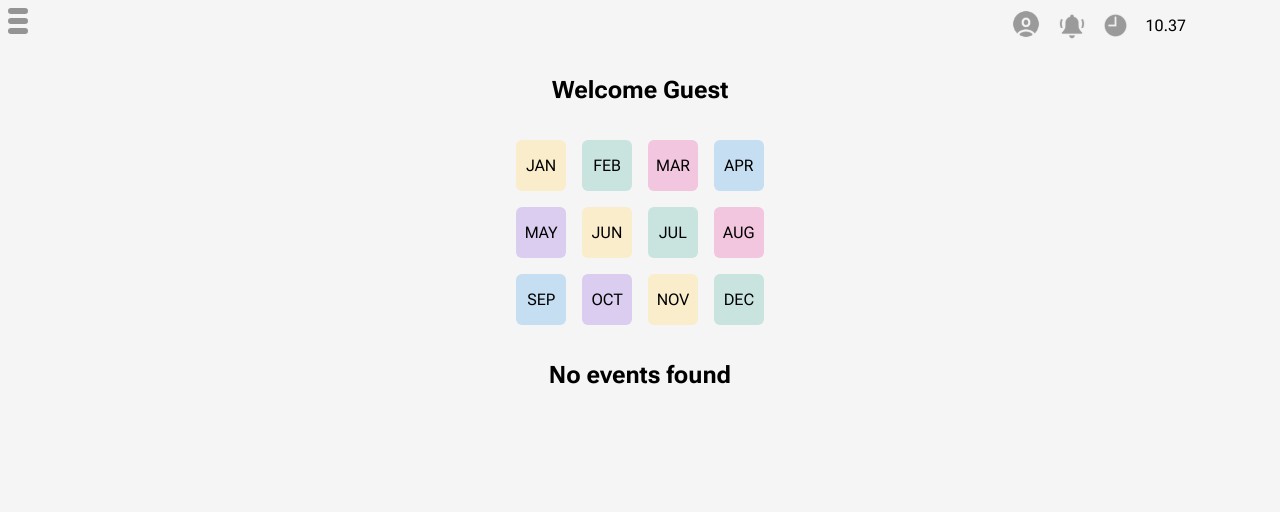
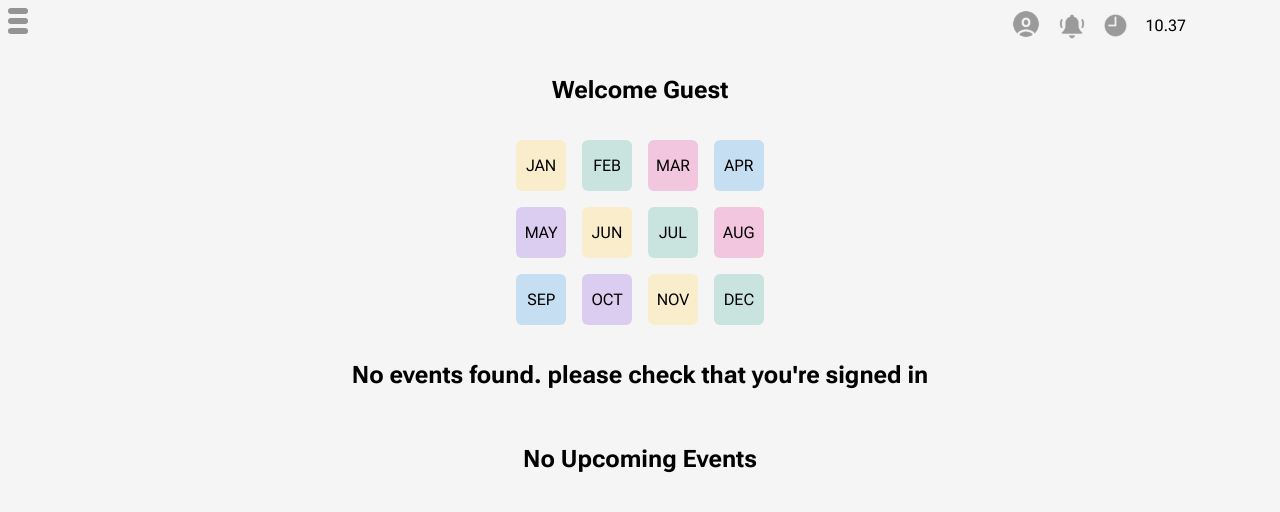
Before and after one commit to Chrstjan/React-Book.it, a React (Vite) app: page / in a window 1280 px wide. Shown: the top 512 px of the page. Built offline with nearby package versions, Linux system fonts and the light colour scheme.

Commit message:
Made the upcoming next event function

```diff
--- a/src/components/Event/Event.jsx
+++ b/src/components/Event/Event.jsx
@@ -2,7 +2,7 @@ import { useNavigate } from "react-router-dom";
 import { Icon } from "../Icon/Icon";
 import s from "./Event.module.scss";
 
-export const Event = ({ data, action }) => {
+export const Event = ({ data, action, headerText }) => {
   const navigate = useNavigate();
 
   const handleEditTicket = (ticketID) => {
@@ -13,7 +13,7 @@ export const Event = ({ data, action }) => {
 
   return (
     <>
-      <h2>Events this month</h2>
+      <h2>{headerText}</h2>
       {data?.map((item) => {
         return (
           <div key={item.id} className={s.eventContainer}>
--- a/src/components/Event/Event.module.scss
+++ b/src/components/Event/Event.module.scss
@@ -1,6 +1,10 @@
 @use "../../styles/mixins" as m;
 @use "../../styles/variables" as *;
 @use "../../styles/placeholders";
+
+h2 {
+  text-align: center;
+}
 
 .eventContainer {
   @include m.flexBox(row, space-between, center, 0.7rem);
--- a/src/pages/LandingPage.jsx
+++ b/src/pages/LandingPage.jsx
@@ -11,6 +11,7 @@ export const LandingPage = () => {
   const { user } = useContext(UserContext);
   const [events, setEvents] = useState([]);
   const [monthEvents, setMonthEvents] = useState([]);
+  const [nextEvent, setNextEvent] = useState([]);
 
   const notify = () => toast("Ticket deleted");
 
@@ -23,6 +24,31 @@ export const LandingPage = () => {
       });
       // console.log("Filtered month", clickedMonth);
       setMonthEvents(clickedMonth);
+    }
+  };
+
+  const getNextEvent = () => {
+    const date = new Date();
+
+    const day = date.getDate();
+    //Tilføjer et 0 foran hvis day er et 1 cifret tal
+    //så det passer med date format
+    const filteredDay = day.toString().padStart(2, "0");
+
+    //ligger en til så januar starter på  1 i stedet for 0
+    const month = date.getMonth() + 1;
+    //Tilføjer et 0 foran hvis month er et 1 cifret tal
+    //så det passer med date format
+    const filteredMonth = month.toString().padStart(2, "0");
+
+    if (events.length > 0) {
+      let nextEvent = events.filter((eventDate) => {
+        return (
+          eventDate.date.slice(3, 5) === filteredMonth &&
+          eventDate.date.slice(0, 2) === filteredDay
+        );
+      });
+      setNextEvent(nextEvent);
     }
   };
 
@@ -65,6 +91,7 @@ export const LandingPage = () => {
   useEffect(() => {
     console.log("Events!", events);
     setMonthEvents(events);
+    getNextEvent();
   }, [events]);
 
   return (
@@ -77,9 +104,18 @@ export const LandingPage = () => {
         )}
         <Month action={handleMonthClick} />
         {events.length > 0 ? (
-          <Event data={monthEvents} action={handleDeleteTicket} />
+          <Event
+            data={monthEvents}
+            action={handleDeleteTicket}
+            headerText="Events this month"
+          />
         ) : (
-          <h2>No events found</h2>
+          <h2>No events found. please check that you're signed in</h2>
+        )}
+        {nextEvent.length > 0 ? (
+          <Event data={nextEvent} headerText="Your next event" />
+        ) : (
+          <h2>No Upcoming Events</h2>
         )}
         <ToastContainer
           position="bottom-center"
```
